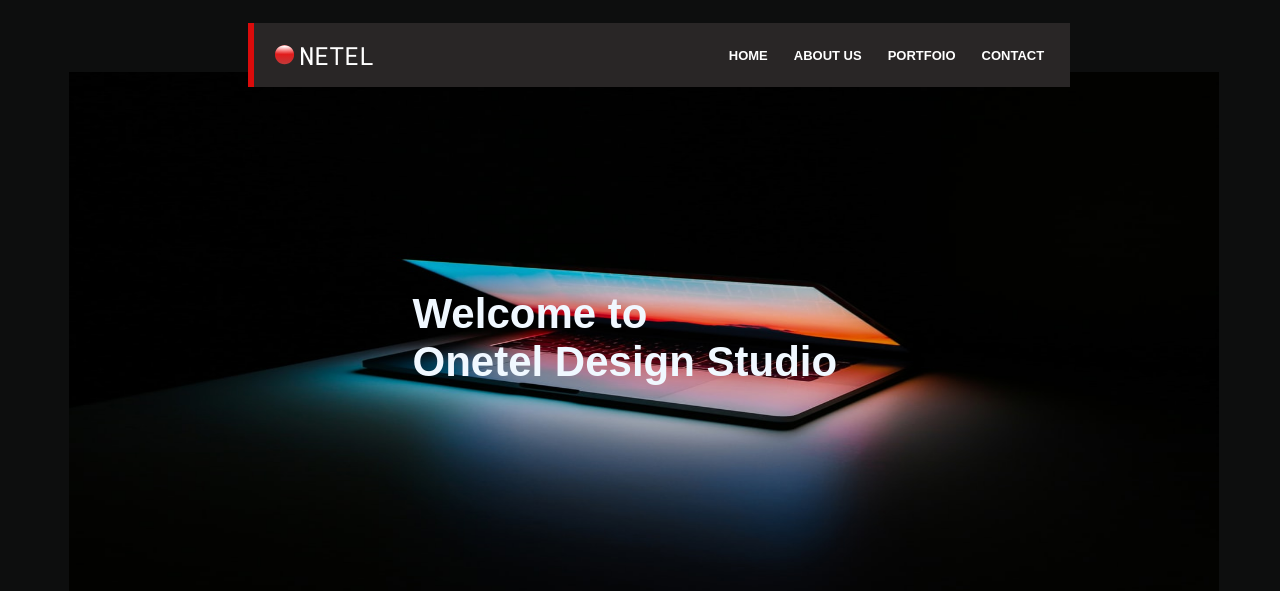
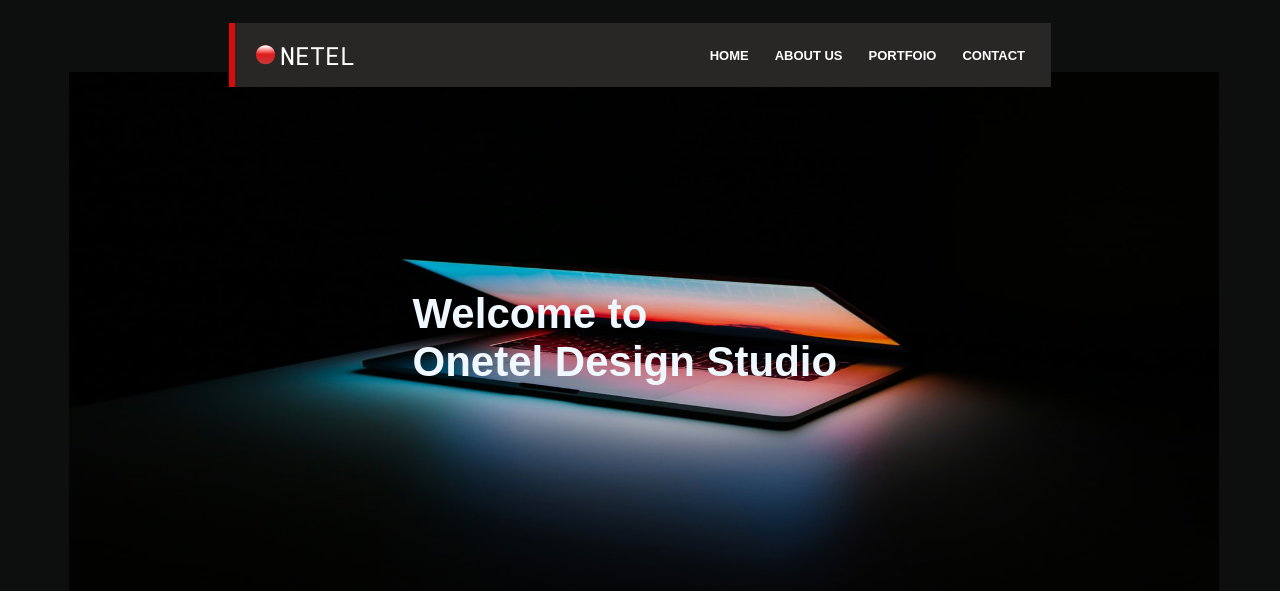
Before and after one commit to aarynverma/Netel-wesbite, a plain HTML site: page index.html in a window 1280 px wide. Shown: the top 591 px of the page. Drawn offline with Linux system fonts and the light colour scheme; files whose address does not match are found by name.

Commit message:
navbar adjusted

```diff
--- a/css/style.css
+++ b/css/style.css
@@ -11,7 +11,7 @@ body {
   width: 50em;
   height: 4em;
   align-items: center;
-  margin-left: 19%;
+  margin: 0 auto;
   padding-left: 1em;
   border-left: rgb(218, 11, 11) solid 0.4em;
   position: relative;
```
